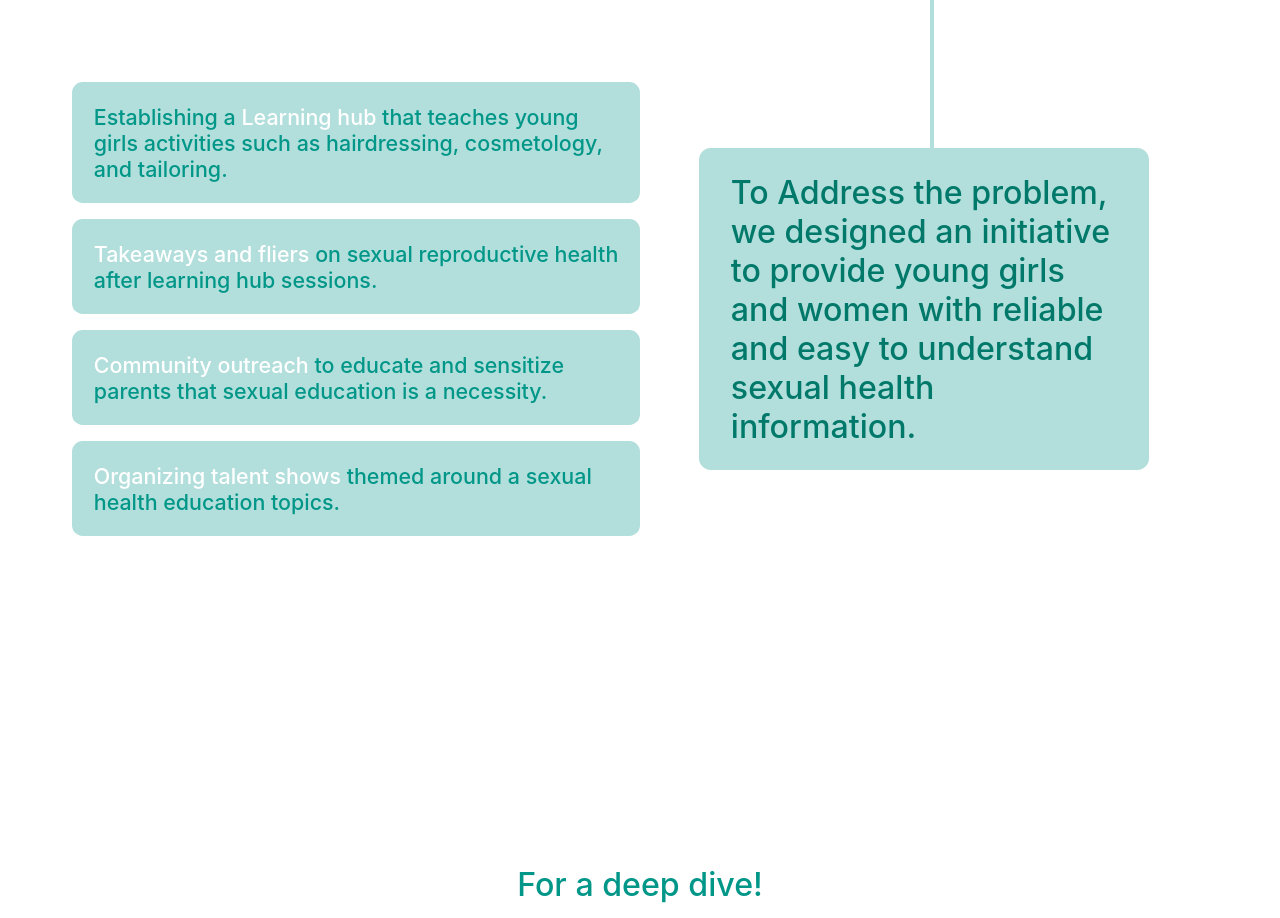
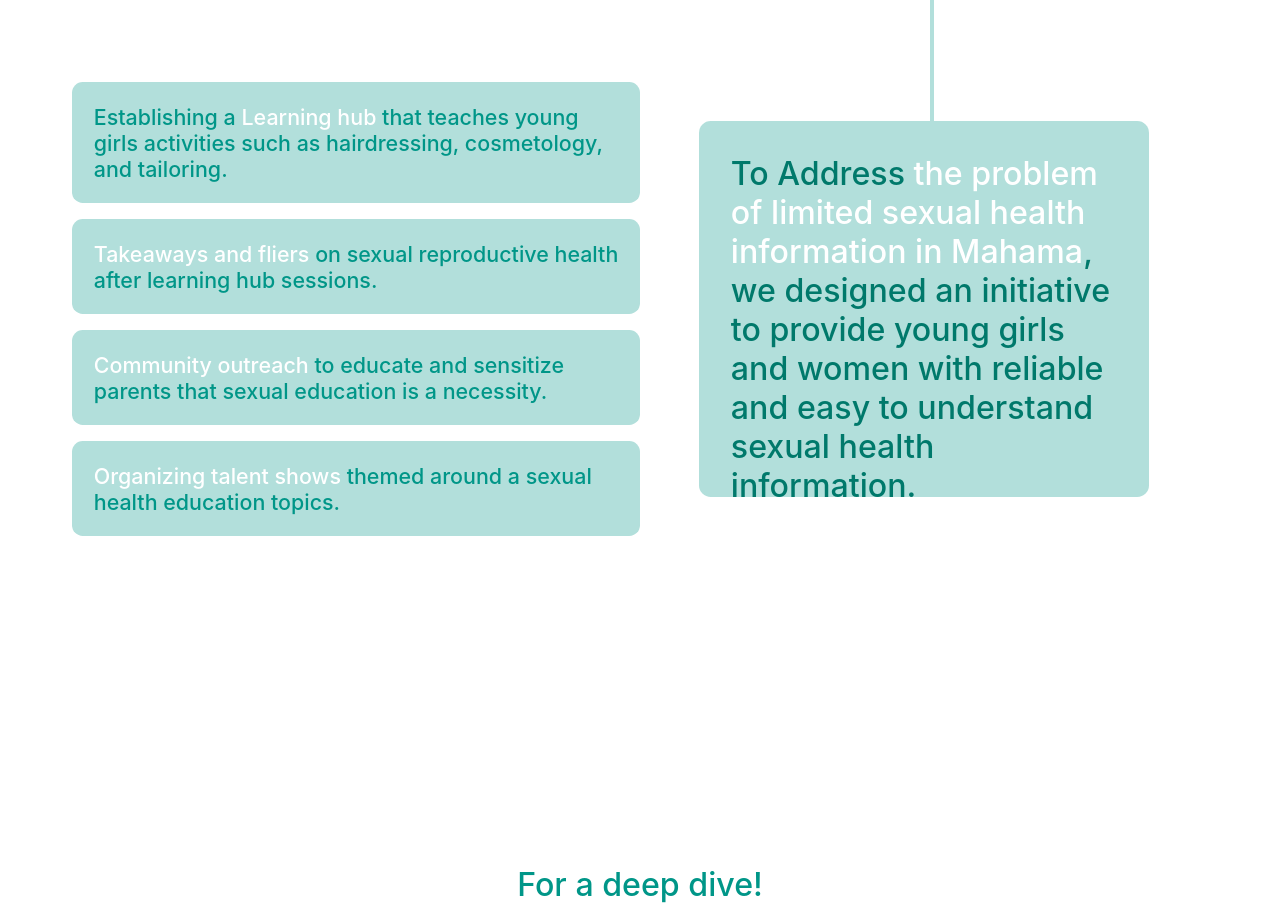
Before and after one commit to devark28/megaminds, a SvelteKit app: page / in a window 1280 px wide. Shown: the part 4160-5078 px from the top of the page. Built offline with nearby package versions, Linux system fonts and the light colour scheme.

Commit message:
UPD add problem

```diff
--- a/src/components/sections/ChallengeFive.svelte
+++ b/src/components/sections/ChallengeFive.svelte
@@ -5,25 +5,28 @@
 <div class="container">
   <div class="implementations">
     <div class="card">
-      Establishing a <span class="highlight">Learning hub</span> that teaches young girls activities such as
-      hairdressing, cosmetology, and tailoring.
+      Establishing a <span class="highlight">Learning hub</span> that teaches young
+      girls activities such as hairdressing, cosmetology, and tailoring.
     </div>
     <div class="card">
-        <span class="highlight">Takeaways and fliers</span> on sexual reproductive health after learning hub
-      sessions.
+      <span class="highlight">Takeaways and fliers</span> on sexual reproductive
+      health after learning hub sessions.
     </div>
     <div class="card">
-        <span class="highlight">Community outreach</span> to educate and sensitize parents that sexual education
-      is a necessity.
+      <span class="highlight">Community outreach</span> to educate and sensitize
+      parents that sexual education is a necessity.
     </div>
     <div class="card">
-        <span class="highlight">Organizing talent shows</span> themed around a sexual health education topics.
+      <span class="highlight">Organizing talent shows</span> themed around a sexual
+      health education topics.
     </div>
   </div>
   <div class="solution">
     <div>
-      To Address the problem, we designed an initiative to provide young girls and
-      women with reliable and easy to understand sexual health information.
+      To Address <span class="highlight"
+        >the problem of limited sexual health information in Mahama</span
+      >, we designed an initiative to provide young girls and women with
+      reliable and easy to understand sexual health information.
     </div>
   </div>
 </div>
@@ -73,17 +76,18 @@
   }
 
   .solution > * {
-    display: flex;
+    display: inline;
     justify-content: center;
     align-items: center;
     font-size: calc(3rem * 0.67);
     font-weight: 500;
     width: 68%;
-    height: calc(24rem * 0.67);
+    height: calc(27rem * 0.67);
     border-radius: calc(1.1rem * 0.67);
     background-color: #b2dfdb;
     color: #00796b;
     padding: calc(3rem * 0.67);
+    padding-bottom: calc(5rem * 0.67);
   }
 
   .highlight {
```
